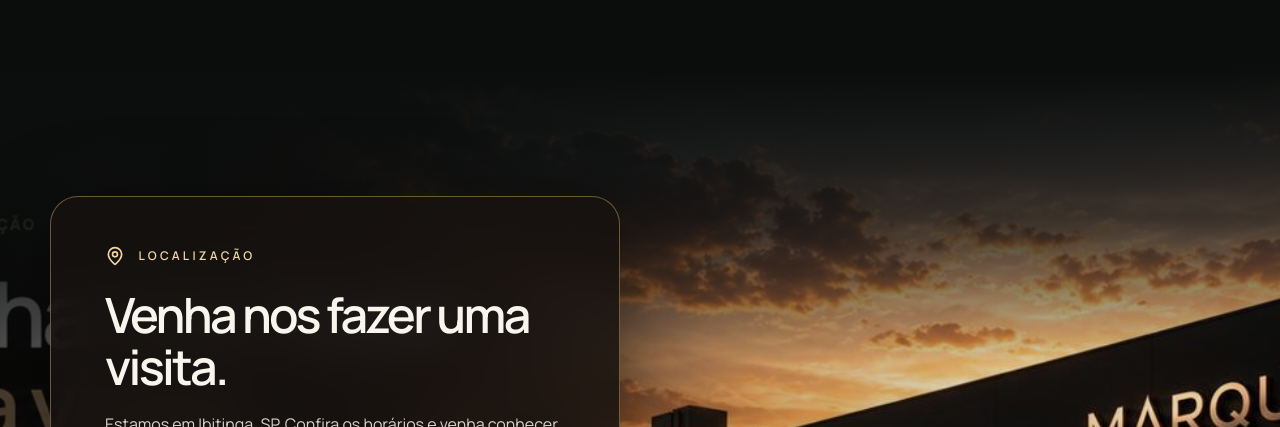
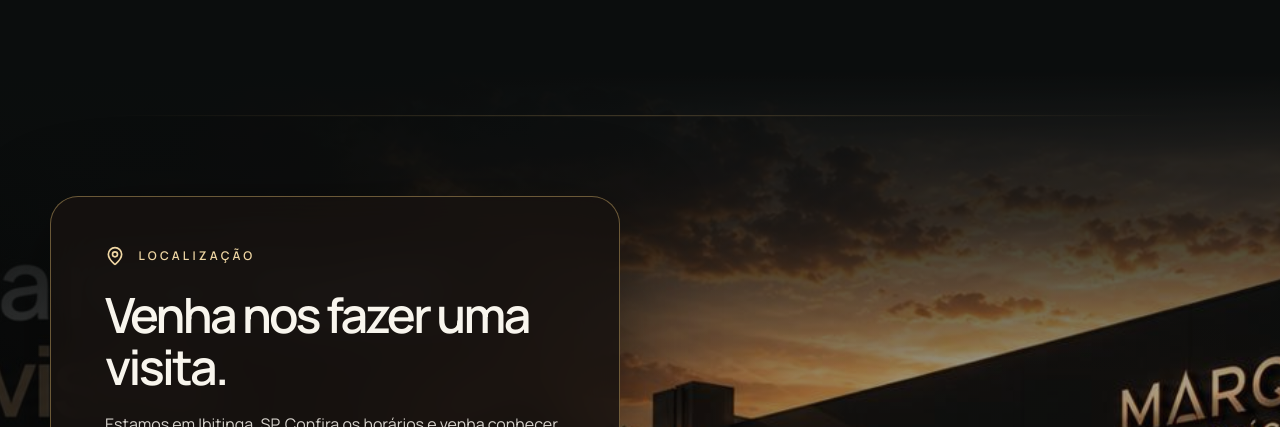
Before and after one commit to leticiazooe/landing-page-marques-veiculos, a React (Vite) app: page / in a window 1280 px wide. Shown: the part 1576-2003 px from the top of the page. Built offline with nearby package versions, Linux system fonts and the light colour scheme; no server answers; the database is empty.

Commit message:
feat: revelação cinematográfica premium na transição para localização

```diff
--- a/src/components/Visit.tsx
+++ b/src/components/Visit.tsx
@@ -1,3 +1,5 @@
+import { useRef } from 'react';
+import { motion, useReducedMotion, useScroll, useTransform } from 'motion/react';
 import { ArrowUpRight, Clock3, MapPin, Phone, MessageCircle } from 'lucide-react';
 import { Reveal } from './Reveal';
 import { contact, whatsappUrl } from '../data/site';
@@ -5,12 +7,42 @@ import { contact, whatsappUrl } from '../data/site';
 const whatsapp = whatsappUrl('Olá! Gostaria de falar com a Marques Veículos.');
 
 export function Visit() {
+  const sectionRef = useRef<HTMLElement>(null);
+  const reducedMotion = useReducedMotion();
+  const { scrollYProgress } = useScroll({
+    target: sectionRef,
+    offset: ['start end', 'start start'],
+  });
+  const photoScale = useTransform(scrollYProgress, [0, 1], [1.075, 1]);
+  const photoY = useTransform(scrollYProgress, [0, 1], [-18, 0]);
+  const veilOpacity = useTransform(scrollYProgress, [0, 0.45, 1], [0.68, 0.34, 0]);
+  const highlightOpacity = useTransform(scrollYProgress, [0.12, 0.48, 0.85], [0, 0.55, 0]);
+  const highlightY = useTransform(scrollYProgress, [0, 1], [-28, 100]);
+
   return (
-    <section id="localizacao" aria-labelledby="visit-title" className="relative isolate flex min-h-[min(900px,100svh)] scroll-mt-20 items-center overflow-hidden bg-night py-20 text-ivory sm:py-24 lg:py-28">
-      <div aria-hidden="true" className="pointer-events-none absolute inset-0 -z-20 bg-[url('/images/location-premium-marques.jpg')] bg-cover bg-[61%_center] lg:bg-center" />
-      <div aria-hidden="true" className="pointer-events-none absolute inset-0 -z-10 bg-[linear-gradient(90deg,rgba(8,8,8,.68)_0%,rgba(8,8,8,.24)_52%,rgba(8,8,8,.05)_100%)] max-lg:bg-[linear-gradient(90deg,rgba(8,8,8,.75),rgba(8,8,8,.35))]" />
-      {/* Transição suave da vitrine escura para a fotografia da localização, sem criar uma faixa adicional. */}
-      <div aria-hidden="true" className="pointer-events-none absolute inset-x-0 top-0 z-0 h-[clamp(160px,23vw,340px)] bg-gradient-to-b from-night via-night/75 to-transparent" />
+    <section ref={sectionRef} id="localizacao" aria-labelledby="visit-title" className="relative isolate flex min-h-[min(900px,100svh)] scroll-mt-20 items-center overflow-hidden bg-night py-20 text-ivory sm:py-24 lg:py-28">
+      {/* Revelação cinematográfica vinculada ao scroll, sem alterar a altura da seção. */}
+      <motion.div
+        aria-hidden="true"
+        className="pointer-events-none absolute -inset-5 -z-20 bg-[url('/images/location-premium-marques.jpg')] bg-cover bg-[61%_center] lg:bg-center"
+        style={reducedMotion ? undefined : { scale: photoScale, y: photoY }}
+      />
+      <div aria-hidden="true" className="pointer-events-none absolute inset-0 -z-10 bg-[linear-gradient(90deg,rgba(8,8,8,.73)_0%,rgba(8,8,8,.26)_53%,rgba(8,8,8,.06)_100%)] max-lg:bg-[linear-gradient(90deg,rgba(8,8,8,.77),rgba(8,8,8,.35))]" />
+      <div aria-hidden="true" className="pointer-events-none absolute inset-x-0 top-0 z-0 h-[clamp(180px,24vw,350px)] bg-gradient-to-b from-night via-night/70 to-transparent" />
+      {!reducedMotion && (
+        <>
+          <motion.div
+            aria-hidden="true"
+            className="pointer-events-none absolute inset-0 z-0 bg-night"
+            style={{ opacity: veilOpacity }}
+          />
+          <motion.div
+            aria-hidden="true"
+            className="pointer-events-none absolute inset-x-[8%] top-0 z-0 h-px bg-[linear-gradient(90deg,transparent,rgba(213,177,107,.7),transparent)] blur-[.5px]"
+            style={{ opacity: highlightOpacity, y: highlightY }}
+          />
+        </>
+      )}
       <div className="relative mx-auto w-[min(1440px,calc(100%-32px))] sm:w-[min(1440px,calc(100%-72px))] lg:w-[min(1440px,calc(100%-100px))]">
         <Reveal className="max-w-[570px]">
           <div className="rounded-[28px] border border-gold/45 bg-[#171210]/85 px-6 py-8 shadow-[0_24px_95px_rgba(0,0,0,.35)] backdrop-blur-xl sm:px-10 sm:py-10 lg:px-12 lg:py-11">
```
